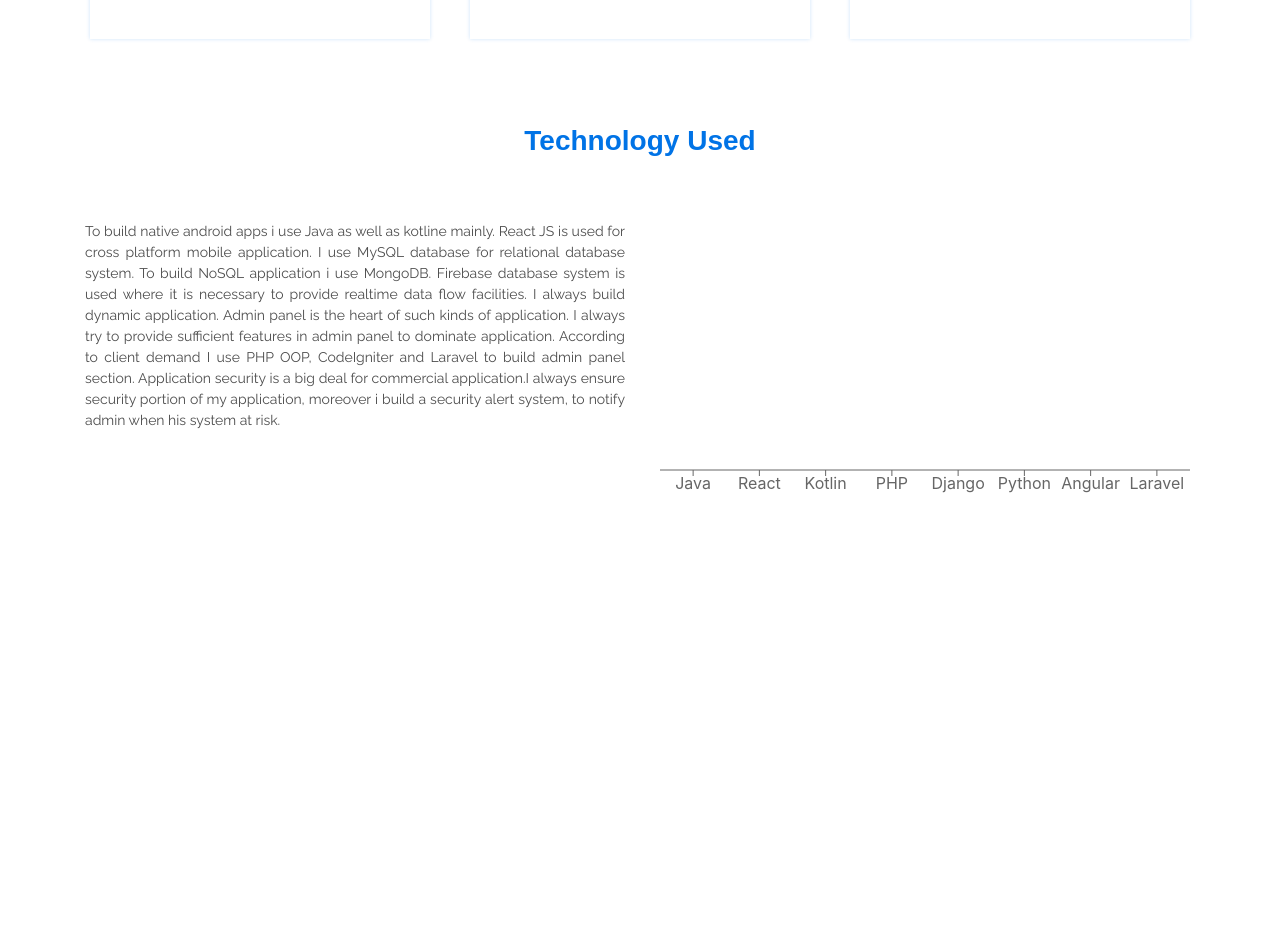
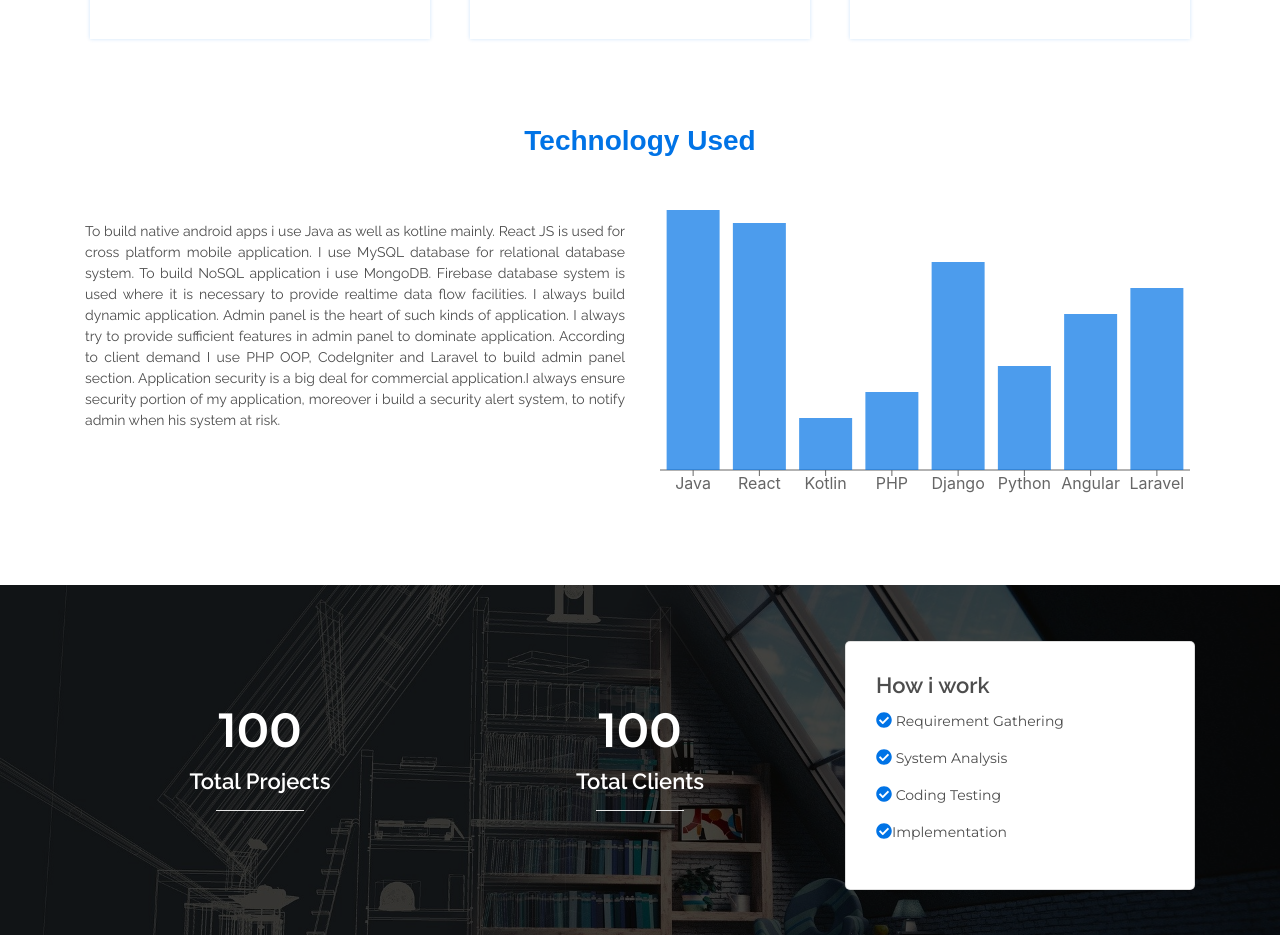
Before and after one commit to mdarmancse/Project-React-Js, a React (Create React App) app: page / in a window 1280 px wide. Shown: the part 980-1915 px from the top of the page. Before the commit the page ends 1485 px from the top, so only its background shows below. Built offline with nearby package versions, Linux system fonts and the light colour scheme.

Commit message:
Summary and Counting section done

```diff
--- a/package.json
+++ b/package.json
@@ -3,14 +3,19 @@
   "version": "0.1.0",
   "private": true,
   "dependencies": {
+    "@fortawesome/fontawesome-svg-core": "^1.2.30",
+    "@fortawesome/free-solid-svg-icons": "^5.14.0",
+    "@fortawesome/react-fontawesome": "^0.1.11",
     "@testing-library/jest-dom": "^4.2.4",
     "@testing-library/react": "^9.5.0",
     "@testing-library/user-event": "^7.2.1",
     "bootstrap": "^4.5.0",
     "react": "^16.13.1",
     "react-bootstrap": "^1.3.0",
+    "react-countup": "^4.3.3",
     "react-dom": "^16.13.1",
     "react-scripts": "3.4.1",
+    "react-visibility-sensor": "^5.1.1",
     "recharts": "^1.8.5"
   },
   "scripts": {
--- a/src/App.js
+++ b/src/App.js
@@ -5,6 +5,7 @@ import TopBanner from "./components/TopBanner/TopBanner";
 import Services from "./components/Services/Services";
 import TopNavigation from "./components/TopNavigation/TopNavigation";
 import Analysis from "./components/Analysis/Analysis";
+import Summary from "./components/Summary/Summary";
 
 
 function App() {
@@ -14,6 +15,7 @@ function App() {
       <TopBanner/>
       <Services/>
       <Analysis/>
+    <Summary/>
 
     </div>
   );
--- a/src/asset/css/custom.css
+++ b/src/asset/css/custom.css
@@ -118,3 +118,74 @@
     font-weight: 400;
     font-size: 16px;
 }
+
+.summaryBanner {
+    background-image: url('../images/parallax.jpg');
+    min-height: 350px;
+    background-attachment: fixed;
+    background-position: 50%;
+    background-repeat: no-repeat;
+    background-size: cover;
+}
+
+.summaryBannerOverlay {
+    position: absolute;
+    min-height: 350px;
+    width: 100%;
+    background: rgba(0,0,0,.7);
+}
+.summarySection{
+
+    margin-top: 5rem;
+
+}
+
+.countNumber{
+
+    font-family: 'Montserrat',sans-serif;
+    font-weight: 600;
+    color:#ffffff;
+    font-size: 48px;
+}
+
+.countTitle{
+
+    font-family: 'Raleway',sans-serif;
+    font-weight: 600;
+    color:#ffffff;
+    font-size: 22px;
+}
+.countSection{
+
+    margin-top: 16%;
+
+}
+
+.cardTitle{
+
+    font-family: 'Raleway',sans-serif;
+    font-weight: 600;
+    color:rgba(70, 70, 70, 0.96);
+    font-size: 22px;
+}
+
+.cardSubtitle{
+
+    font-family: 'Montserrat',sans-serif;
+    font-weight: 400;
+    color:rgba(70, 70, 70, 0.96);
+    font-size: 14px;
+}
+
+.iconBullet{
+    color: #0073e6;
+    font-size: 16px;
+
+}
+
+.workCard{
+    margin-top: 16%;
+    padding: 10px 10px 10px 10px;
+    border-radius: 5px;
+
+}
--- a/src/components/Analysis/Analysis.js
+++ b/src/components/Analysis/Analysis.js
@@ -26,10 +26,10 @@ class Analysis extends Component {
     }
 
     render() {
-        var blue= "rgba(44, 130, 201, 1)";
+       var blue= "rgba(0, 115, 230, 0.7)";
         return (
             <>
-                <Container classname="text-center">
+                <Container className="text-center">
                     <h1 className="serviceMainTitle text-center">Technology Used</h1>
                     <Row>
 
@@ -48,8 +48,8 @@ class Analysis extends Component {
                             <ResponsiveContainer>
                                 <BarChart width={100} height={300} data={this.state.data}>
                                     <XAxis dataKey="Technology"/>
-                                    <Tooltip />
-                                    <Bar datakey="Projects" fill={blue}>
+                                    <Tooltip/>
+                                    <Bar dataKey="Projects" fill={blue}>
                                     </Bar>
                                 </BarChart>
                             </ResponsiveContainer>
--- /dev/null
+++ b/src/components/Summary/Summary.js
@@ -0,0 +1,89 @@
+import React, {Component} from 'react';
+import {Button, Card, Col, Container, Row} from "react-bootstrap";
+import { FontAwesomeIcon } from '@fortawesome/react-fontawesome';
+import {faCheckCircle} from "@fortawesome/free-solid-svg-icons";
+import CountUp from 'react-countup';
+import VisibilitySensor from "react-visibility-sensor";
+
+
+
+class Summary extends Component {
+    render() {
+        return (
+            <>
+                <Container fluid={true} className="summaryBanner summarySection p-0">
+                    <div className="summaryBannerOverlay">
+                        <Container className="text-center">
+                            <Row >
+                                <Col lg={8} md={6} sm={12}>
+
+                                    <Row className="countSection">
+                                        <Col>
+                                            <h1 className="countNumber">
+
+                                                <CountUp start={0} end={100}>
+                                                    {({ countUpRef, start }) => (
+                                                        <VisibilitySensor onChange={start} delayedCall>
+                                                            <span ref={countUpRef} />
+
+                                                        </VisibilitySensor>
+                                                    )}
+                                                </CountUp>
+                                            </h1>
+                                            <h4 className="countTitle">Total Projects</h4>
+                                            <hr className="bg-white w-25"/>
+
+                                        </Col>
+                                        <Col>
+                                            <h1 className="countNumber">
+
+                                                <CountUp start={0} end={100}>
+                                                    {({ countUpRef, start }) => (
+                                                        <VisibilitySensor onChange={start} delayedCall>
+                                                            <span ref={countUpRef} />
+
+                                                        </VisibilitySensor>
+                                                    )}
+                                                </CountUp>
+                                            </h1>
+                                            <h4 className="countTitle">Total Clients</h4>
+                                            <hr className="bg-white w-25"/>
+
+                                        </Col>
+
+                                    </Row>
+
+
+                                </Col>
+
+                                <Col lg={4} md={6} sm={12}>
+
+                                    <Card className="workCard">
+
+                                        <Card.Body>
+                                            <Card.Title className="cardTitle text-justify">How i work</Card.Title>
+                                            <Card.Text>
+                                              <p className="cardSubtitle text-justify"><FontAwesomeIcon className="iconBullet" icon={faCheckCircle} /> Requirement Gathering</p>
+                                              <p className="cardSubtitle text-justify"><FontAwesomeIcon className="iconBullet" icon={faCheckCircle} /> System Analysis</p>
+                                              <p className="cardSubtitle text-justify"><FontAwesomeIcon className="iconBullet" icon={faCheckCircle} /> Coding Testing</p>
+                                              <p className="cardSubtitle text-justify"><FontAwesomeIcon className="iconBullet" icon={faCheckCircle} />Implementation</p>
+                                            </Card.Text>
+
+                                        </Card.Body>
+                                    </Card>
+
+                                </Col>
+
+
+
+                            </Row>
+                        </Container>
+                    </div>
+                </Container>
+
+            </>
+        );
+    }
+}
+
+export default Summary;
```
Also changed, not shown: 1 other file (tests, documents, lock files or other folders).
